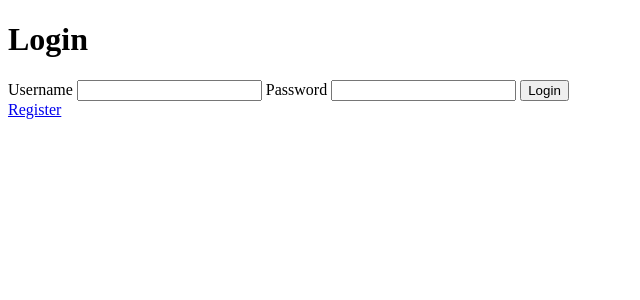
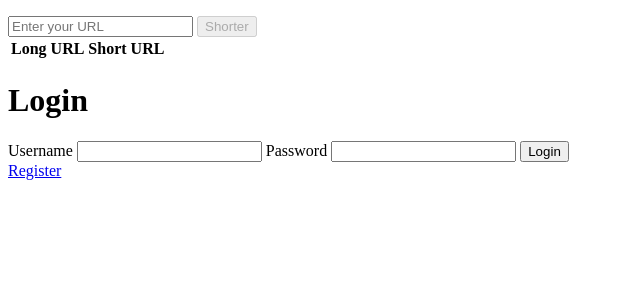
Before and after one commit to ahilarion/snaplink, a PHP site: page /index.php?pages=login in a window 1280 px wide. Shown: the part 70-370 px from the top of the page, without its empty margins (0-640 px from the left). Run offline with PHP 8.4, Linux system fonts and the light colour scheme; lists and menus that the app fills with data are empty.

Commit message:
Fix : all

```diff
--- /dev/null
+++ b/includes/shorter.php
@@ -0,0 +1,47 @@
+<?php
+
+require_once __DIR__ . '/db.php';
+class Shorter {
+    private string $baseUrl = BASE_URL;
+    private mixed $user;
+    private $db;
+
+    public function __construct($user = null) {
+        $this->user = $user;
+        $this->db = new DB();
+    }
+    public function shortenUrl($longUrl): string
+    {
+        if (!$this->user) {
+            return 'Not logged in';
+        }
+        $urlHash = random_bytes(4);
+        $shortUrl = $this->baseUrl . bin2hex($urlHash);
+        $this->db->query("INSERT INTO urls (user_id, long_url, short_url) VALUES ({$this->user['id']}, '$longUrl', '$shortUrl')");
+
+        return $shortUrl;
+    }
+
+    public function redirect($shortUrl): void
+    {
+        $urlHash = str_replace($this->baseUrl, '', $shortUrl);
+
+        $longUrl = $this->db->query("SELECT long_url FROM urls WHERE short_url = '$shortUrl'");
+        $longUrlRow = $longUrl->fetch_assoc();
+
+        if ($longUrlRow && isset($longUrlRow['long_url'])) {
+            $longUrl = $longUrlRow['long_url'];
+            header("Location: $longUrl");
+            exit();
+        }
+    }
+
+
+    public function getUrls(): mysqli_result|bool|null
+    {
+        if (!$this->user) {
+            return false;
+        }
+        return $this->db->query("SELECT * FROM urls WHERE user_id = {$this->user['id']}");
+    }
+}
--- a/index.php
+++ b/index.php
@@ -1,5 +1,31 @@
 <?php
-   session_start();
+    require_once __DIR__ . '/vendor/autoload.php';
+    require_once __DIR__ . '/includes/shorter.php';
+
+    use Dotenv\Dotenv;
+
+    $dotenv = Dotenv::createImmutable(__DIR__);
+    $dotenv->load();
+
+    session_start();
+
+    define('BASE_URL', $_ENV['APP_URL']);
+
+    if (isset($_SESSION['user'])) {
+        $user = $_SESSION['user'];
+    }
+
+    if (isset($_GET['url']) && isset($user)) {
+        $url = $_GET['url'];
+        $shorter = new Shorter($user);
+        $shorter->shortenUrl($url);
+    }
+
+    if (isset($_GET['path'])) {
+        $shortUrl = BASE_URL . $_GET['path'];
+        $shorter = new Shorter();
+        $shorter->redirect($shortUrl);
+    }
 ?>
 <!doctype html>
 <html lang="fr">
@@ -15,16 +41,40 @@
 <body>
     <nav>
         <ul>
-            <li><a href="index.php">Home</a></li>
-            <?php if (isset($_SESSION['user'])): ?>
-                <li><a href="index.php?pages=logout">Logout</a></li>
+            <li><a href="<?= BASE_URL; ?>index.php">Home</a></li>
+            <?php if (isset($user)): ?>
+                <li><a href="<?= BASE_URL; ?>index.php?pages=logout">Logout</a></li>
             <?php else: ?>
-                <li><a href="index.php?pages=login">Login</a></li>
-                <li><a href="index.php?pages=register">Register</a></li>
+                <li><a href="<?= BASE_URL; ?>index.php?pages=login">Login</a></li>
+                <li><a href="<?= BASE_URL; ?>index.php?pages=register">Register</a></li>
             <?php endif; ?>
         </ul>
     </nav>
+    <form>
+        <input type="text" name="url" id="url" placeholder="Enter your URL">
+        <input type="submit" <?= isset($user) ? "" : "disabled" ?> value="Shorter">
+    </form>
+    <table>
+        <thead>
+            <tr>
+                <th>Long URL</th>
+                <th>Short URL</th>
+            </tr>
+        </thead>
+        <tbody>
+            <?php
+                if (isset($user)) {
+                    $shorter = new Shorter($user);
+                    $urls = $shorter->getUrls();
+                    foreach ($urls as $url) {
+                        echo "<tr><td>{$url['long_url']}</td><td><a href='{$url['short_url']}'>{$url['short_url']}</a></td></tr>";
+                    }
+                }
+            ?>
+        </tbody>
+    </table>
     <?php
+
     $url = $_GET['pages'] ?? '/';
 
     switch ($url) {
--- a/pages/login.php
+++ b/pages/login.php
@@ -24,12 +24,12 @@
 ?>
 <div>
     <h1>Login</h1>
-    <form action="index.php?pages=login" method="post">
+    <form action="<?= BASE_URL; ?>index.php?pages=login" method="post">
         <label for="username">Username</label>
         <input type="text" name="username" id="username" required>
         <label for="password">Password</label>
         <input type="password" name="password" id="password" required>
         <input type="submit" name="login" value="Login">
     </form>
-    <a href="index.php?pages=register">Register</a>
+    <a href="<?= BASE_URL; ?>index.php?pages=register">Register</a>
 </div>
--- a/pages/register.php
+++ b/pages/register.php
@@ -26,7 +26,7 @@
 
 <div>
     <h1>Register</h1>
-    <form action="index.php?pages=register" method="post">
+    <form action="<?= BASE_URL; ?>index.php?pages=register" method="post">
         <label for="username">Username</label>
         <input type="text" name="username" id="username" required>
         <label for="email">Email</label>
@@ -37,5 +37,5 @@
         <input type="password" name="password_confirm" id="password_confirm" required>
         <input type="submit" name="register" value="Register">
     </form>
-    <a href="index.php?pages=login">Login</a>
+    <a href="<?= BASE_URL; ?>index.php?pages=login">Login</a>
 </div>
```
Also changed, not shown: .htaccess (added).
